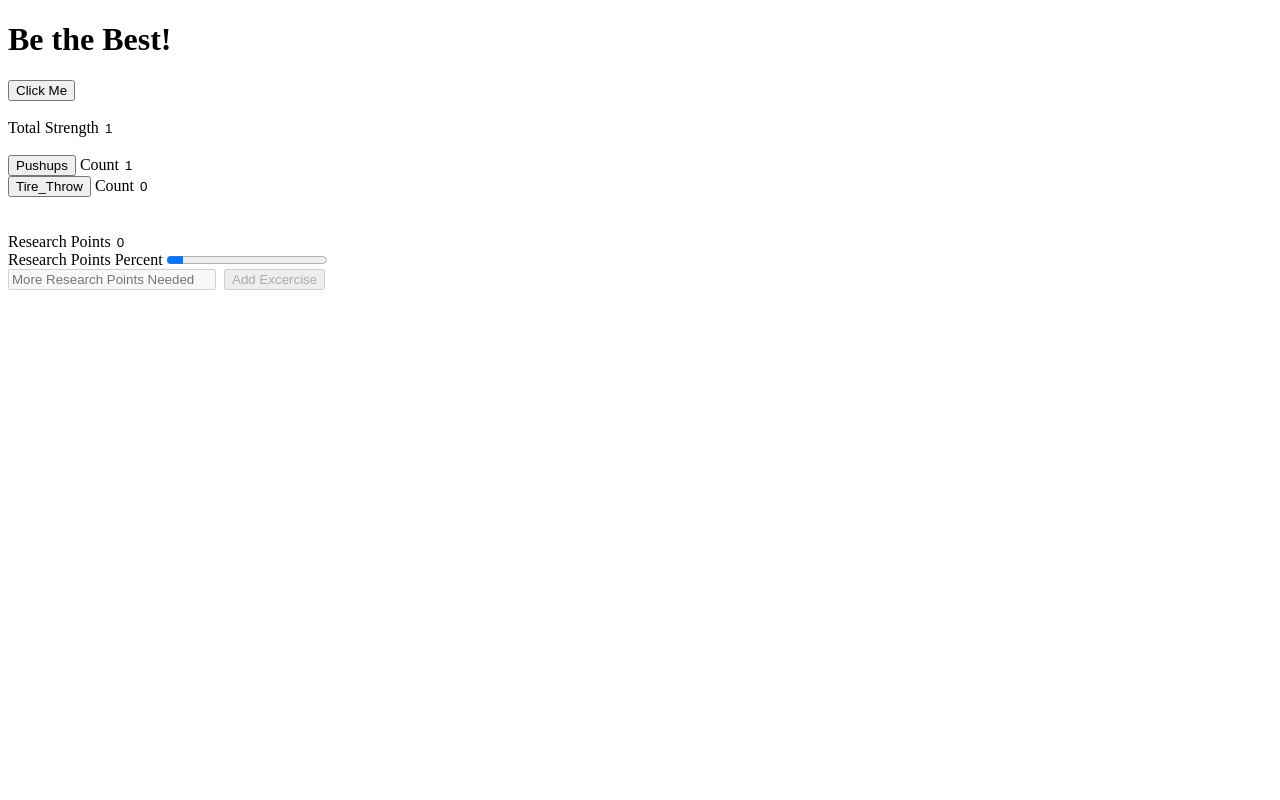
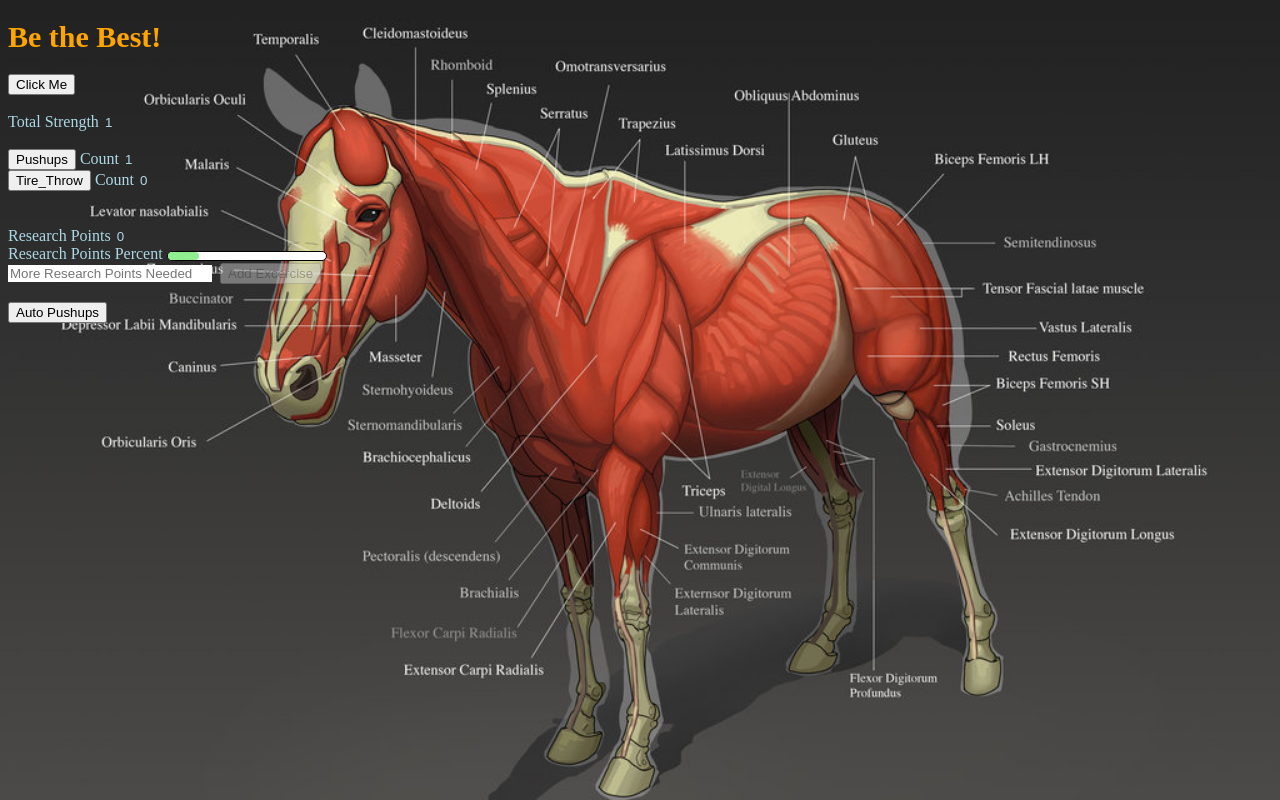
Before and after one commit to XavierMidnight/XavierMidnight.github.io, a plain HTML site: page index.html in a window 1280 px wide. Both pictures are taken after a click on the button "Pushups". Drawn offline with Linux system fonts and the light colour scheme.

Commit message:
added the horse

```diff
--- a/index.html
+++ b/index.html
@@ -1,6 +1,34 @@
 <!DOCTYPE html>
 <html>
 <head>
+
+  <style type="text/css">
+
+  progress {
+    -webkit-appearance: none;
+  }
+
+  ::-webkit-progress-value {
+    background-color: lightgreen;
+    border-radius:5px;
+  }
+  ::-webkit-progress-bar {
+    background-color: white;
+    border-radius:5px;
+    border:solid 1px;
+  }
+
+  label{
+    color:lightblue;
+  }
+
+  input{
+    color:lightblue;
+    background:transparent;
+    border:none;
+  }
+  </style>
+
   <script type="text/javascript">
 var strengthTotal = 0;
 var pushupTotal = 0;
@@ -53,6 +81,8 @@ function updateEx(){
   }
   var exsContainer = document.getElementById("exsContainer")
   exsContainer.innerHTML = exsHtml;
+  document.getElementById("researchPointsPercent").value = Math.trunc((strengthTotal/5-researchPointsSpent)*100);
+
 }
 /*
 function newEx(){
@@ -70,34 +100,45 @@ function action(exName){
       document.getElementById(exs[i].name+"Total").value = exs[i].total;
       strengthTotal = strengthTotal+1/exs[i].total;
       document.getElementById("strengthTotal").value = strengthTotal;
-      researchPoints = Math.floor(strengthTotal/10-researchPointsSpent);
+      researchPoints = Math.floor(strengthTotal/5-researchPointsSpent);
       document.getElementById("researchPoints").value = researchPoints;
-      document.getElementById("researchPointsPercent").value = Math.trunc((strengthTotal/10-researchPointsSpent)*100);
+      document.getElementById("researchPointsPercent").value = Math.trunc((strengthTotal/5-researchPointsSpent)*100);
+
       if(researchPoints>=1){
           document.getElementById("newExButton").disabled = false;
           document.getElementById("newEx").disabled = false;
           document.getElementById("newEx").placeholder = "New Excercise Unlocked!";
-
       }
     }
   }
 }
 
-function updateStrength(){
-  document.getElementById("strengthTotal").value = strengthTotal;
+
+function go(exName){
+  for(var i=0;i<exs.length;i++){
+    if(exs[i].name==exName){
+
+    }
+  }
 }
 
-function pushup(){
-  pushupTotal = pushupTotal+1;
-  strengthTotal = strengthTotal+1/pushupTotal;
-  document.getElementById("pushupTotal").value = pushupTotal;
-  updateStrength()
+var going;
+
+function startTimer(){
+    goButton=!goButton;
+    if(goButton){
+      going = setInterval(go, 5000);
+      document.getElementById("auto").style.backgroundColor="green";
+    }else{
+      clearInterval(going);
+      document.getElementById("auto").style.backgroundColor="";
+
+    }
 }
-function tireThrow(){
-tireThrowTotal = tireThrowTotal+1;
-  strengthTotal = strengthTotal+1/tireThrowTotal;
-  document.getElementById("tireThrowTotal").value = tireThrowTotal;
-  updateStrength()
+
+var goButton = false;
+function go(){
+  action("Pushups");
 }
 /*
 function updateDisplay(){
@@ -107,8 +148,8 @@ function updateDisplay(){
 }*/
   </script>
 </head>
-<body onload="init()">
-<h1>Be the Best!</h1>
+<body onload="init()" style="background-image:url('horsemuscle.jpg');-webkit-background-size: cover;-moz-background-size: cover;-o-background-size: cover;background-size: cover;">
+<h1 style="color:orange;font-size:30px">Be the Best!</h1>
 <button onclick="alert('You\'re the best')">Click Me</button>
 </br>
 </br>
@@ -122,12 +163,15 @@ function updateDisplay(){
 </br>
 
 <label for="researchPoints">Research Points</label>
-<input id="researchPoints" type="input" readonly style="border:none"/>
+<input id="researchPoints" type="input" readonly />
 </br>
 <label for="researchPointsPercent">Research Points Percent</label>
-<progress id="researchPointsPercent" value="0" max="100"></progress>
+<progress id="researchPointsPercent" value="0" max="100" style="height:10px;vertical-align:middle;"></progress>
 </br>
-<input id="newEx" type="input" placeholder="More Research Points Needed" disabled="disabled" style="width:200px"/>
+<input id="newEx" type="input" placeholder="More Research Points Needed" disabled="disabled" style="width:200px;background:white"/>
 &nbsp;<button id="newExButton" onclick="addEx()" disabled="disabled" >Add Excercise</button>
+</br>
+</br>
+<button id="auto" onclick="startTimer()">Auto Pushups</button>
 </body>
 </html>
```
Also changed, not shown: horsemuscle.jpg (added).
